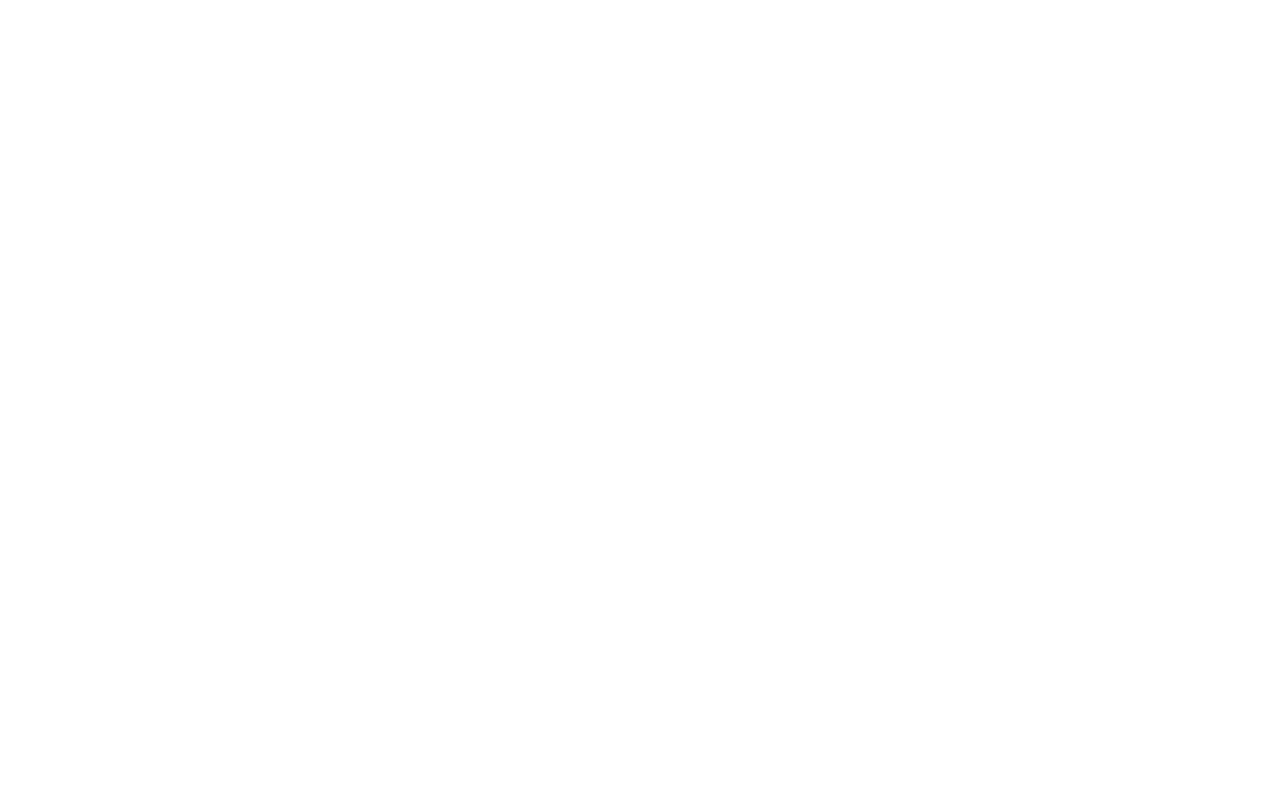
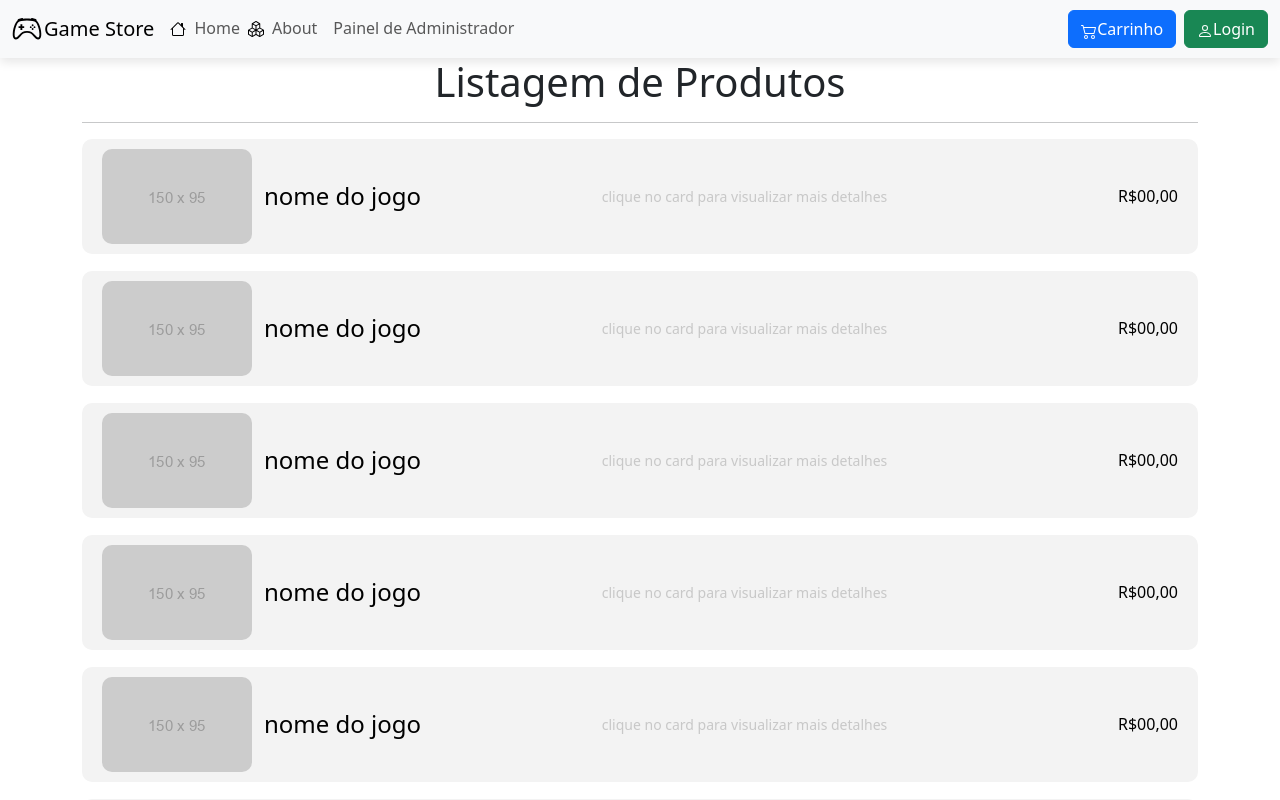
Before and after one commit to Xav86/projeto-E-commerce, a Vue app in the folder programa/client/: page /admin/products-list in a window 1280 px wide. Before the commit this address had no page. Shown: the top 800 px of the page. Built offline with nearby package versions, Linux system fonts and the light colour scheme.

Commit message:
trabalhando na base da listagem edição/exclusão

```diff
--- /dev/null
+++ b/programa/client/src/components/CardItens/CardItemListAdmin.vue
@@ -0,0 +1,72 @@
+<template>
+    <router-link to="" class="edit-link">
+    <div class="list-produtcs">
+        <img src="@/assets/images/150x95.png" alt="Imagem do produto" class="image-product">
+        <div class="space-between-here">
+              <h1 class="game-name">nome do jogo</h1>
+
+              <small class="info">clique no card para visualizar mais detalhes</small>
+
+              <p>R$00,00</p>
+            </div>
+        </div>
+    </router-link>
+</template>
+
+<script>
+export default {
+
+}
+</script>
+
+<style scoped>
+  p, h1 {
+    margin: 0;
+  }
+
+  .space-between-here {
+    width: 100%;
+    display: flex;
+    flex-direction: row;
+    justify-content: space-between;
+    align-items: center;
+  }
+
+  .info {
+    color: #b2b2b2a9;
+    padding-right: 50px;
+  }
+
+  .game-name {
+    font-size: 1.5em;
+  }
+
+  .image-product {
+    border-radius: 10px;
+  }
+
+  .align-center{
+    display: flex;
+    flex-direction: row;
+    align-items: center;
+    justify-content: center;
+    gap: 7px;
+  }
+
+  .list-produtcs {
+    display: flex;
+    width: 100%;
+    background-color: #f3f3f3;
+    border-radius: 10px;
+    padding: 10px 20px;
+    align-items: center;
+    gap: 12px;
+
+  }
+
+  .edit-link {
+    text-decoration: none;
+    color: #000;
+  }
+
+</style>
--- a/programa/client/src/components/navbar/navItens/linksComponent.vue
+++ b/programa/client/src/components/navbar/navItens/linksComponent.vue
@@ -7,6 +7,9 @@
         <li class="nav-item">
             <img src="@/assets/icons/boxes.svg" alt="icone de caixas">
             <router-link class="nav-link" to="/about">About</router-link>
+        </li>
+        <li v-if="true" class="nav-item">
+            <router-link class="nav-link" to="/admin">Painel de Administrador</router-link>
         </li>
     </ul>
 </template>
--- a/programa/client/src/router/index.js
+++ b/programa/client/src/router/index.js
@@ -5,6 +5,8 @@
 import AllGamesView from '@/views/AllGamesView.vue'
 import ShoppingCartView from '@/views/ShoppingCartView.vue'
 import ProductView from '@/views/ProductView.vue'
+import AdminPainelView from '@/views/Admin/AdminPainelView.vue'
+import AdminListProduts from '@/views/Admin/AdminListProduts.vue'
 
 const routes = [
   {
@@ -41,6 +43,16 @@
     path: '/product/:product',
     name: 'product',
     component: ProductView
+  },
+  {
+    path: '/admin',
+    name: 'adminPainel',
+    component: AdminPainelView
+  },
+  {
+    path: '/admin/products-list',
+    name: 'ProdutsList',
+    component: AdminListProduts
   }
 ]
 
--- /dev/null
+++ b/programa/client/src/views/Admin/AdminListProduts.vue
@@ -0,0 +1,58 @@
+<template>
+    <div  class="products">
+        <NavbarComponent />
+        <div class="container">
+            <h1>Listagem de Produtos</h1>
+            <hr>
+            <ul  class="products-list">
+                <li v-for="i in 10" :key="i">
+                    <CardItemListAdmin />
+                </li>
+            </ul>
+        </div>
+        <FooterComponent />
+    </div>
+</template>
+
+<script>
+import CardItemListAdmin from '@/components/CardItens/CardItemListAdmin.vue';
+import FooterComponent from '@/components/footer/footerComponent.vue';
+import NavbarComponent from '@/components/navbar/NavbarComponent.vue';
+
+export default {
+    components: {
+        NavbarComponent,
+        FooterComponent,
+        CardItemListAdmin
+    }
+}
+</script>
+
+<style scoped>
+    .products {
+        display: flex;
+        flex-direction: column;
+    }
+
+    .container {
+        text-align: center;
+        min-height: 74.6vh;
+    }
+
+    .products li {
+        list-style-type:none;
+        padding: 0;
+    }
+
+    .products ul {
+        margin: 0;
+        padding: 0;
+    }
+
+    .products-list {
+        display: flex;
+        flex-direction: column;
+        gap: 17px;
+    }
+
+</style>
--- /dev/null
+++ b/programa/client/src/views/Admin/AdminPainelView.vue
@@ -0,0 +1,27 @@
+<template>
+    <div>
+      <NavbarComponent />
+        <div class="admin-painel">
+          <router-link to="/admin/products-list">Listagem de Produtos</router-link>
+        </div>
+      <FooterComponent />
+    </div>
+</template>
+
+<script>
+import FooterComponent from '@/components/footer/footerComponent.vue';
+import NavbarComponent from '@/components/navbar/NavbarComponent.vue';
+
+export default {
+    components: {
+      NavbarComponent,
+      FooterComponent
+    }
+}
+</script>
+
+<style scoped>
+    .admin-painel {
+      min-height: 74.6vh;
+    }
+</style>
```
